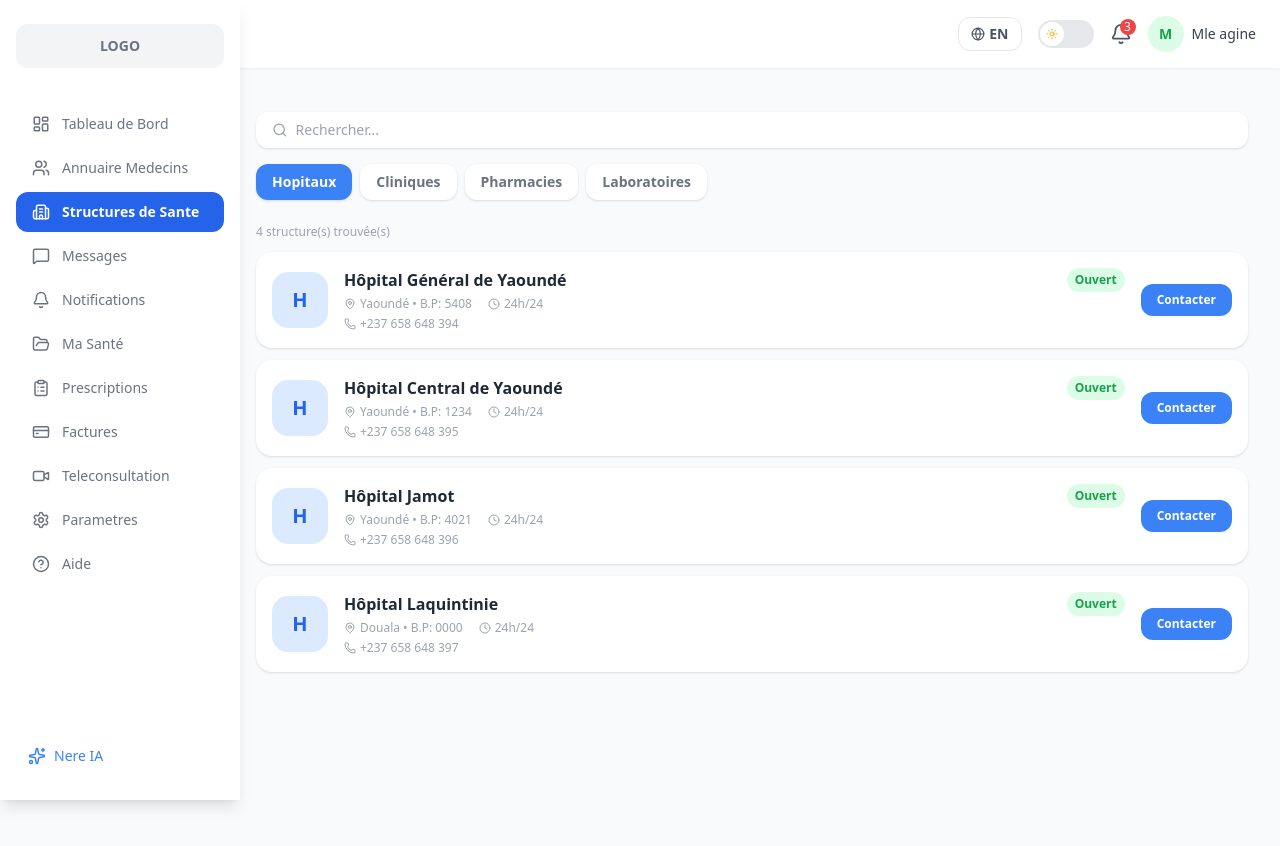
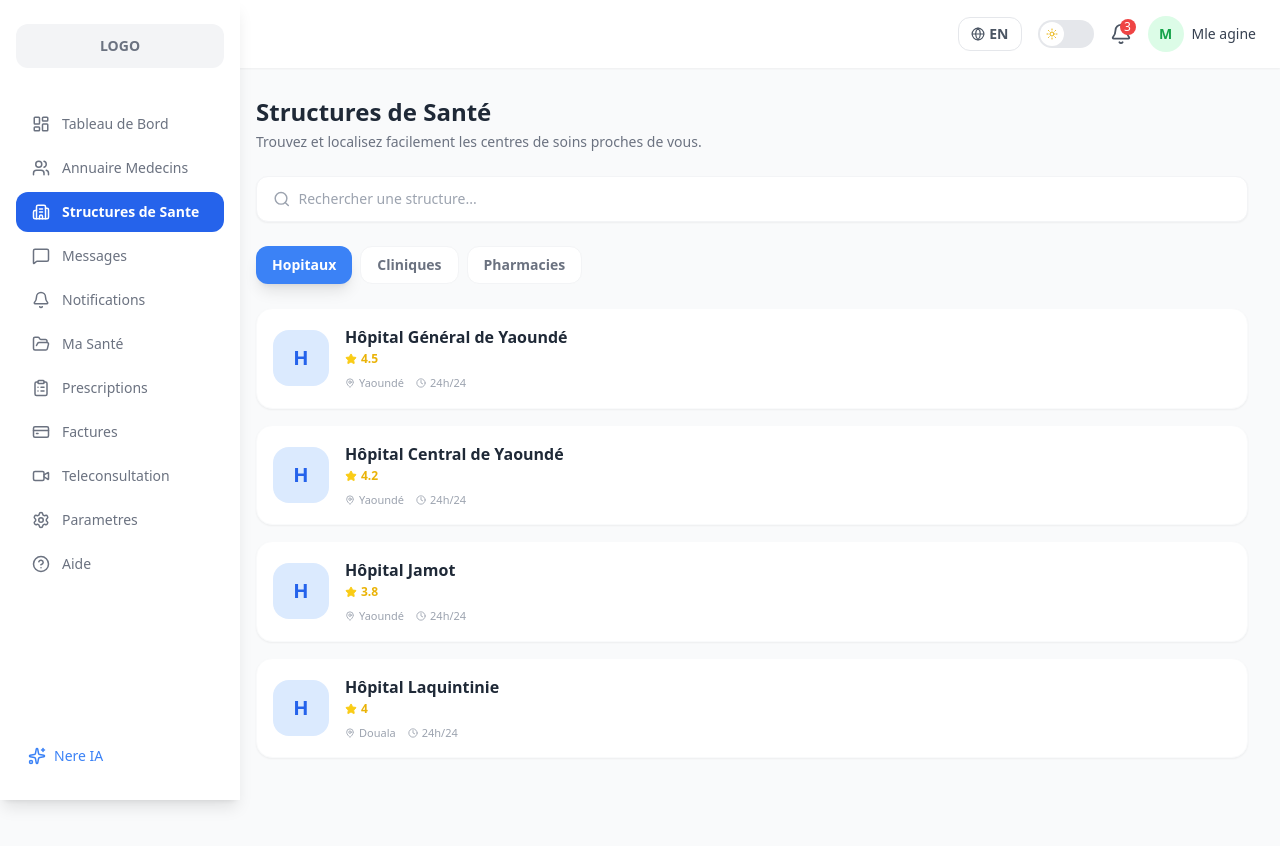
Before and after one commit to Nere-Care/NERE-HEALTH, a React app in the folder frontend/web/: page /structures in a window 1280 px wide. Shown: the top 846 px of the page. Built offline with nearby package versions, Linux system fonts and the light colour scheme; the HTML template or start-up script is replaced by a standard one.

Commit message:
feat:ajout annuaire medecin sidbar role-based,pages medecin, factures,profil medecin, modifications des pages tableau d bord, parametre

```diff
--- a/frontend/web/src/App.jsx
+++ b/frontend/web/src/App.jsx
@@ -52,6 +52,8 @@ function App() {
                 <Route path="/aide" element={<Aide darkMode={darkMode} />} />
                 <Route path="/parametres" element={<Parametres darkMode={darkMode} />} />
                 <Route path="/structures" element={<StructuresSante darkMode={darkMode} />} />
+                <Route path="/profilStructure/:id" element={<ProfilStructure darkMode={darkMode} />} />
+
               </Routes>
             </main>
           </div>
@@ -81,6 +83,7 @@ function App() {
               <Route path="/structure/profil" element={<ProfilStructure darkMode={darkMode} />} />
              <Route path="/structure/personnel" element={<PersonnelStructure darkMode={darkMode} />} />
              <Route path="/structure/demandes" element={<DemandesStructure darkMode={darkMode} />} />
+
             </Routes>
           </main>
         </div>
--- /dev/null
+++ b/frontend/web/src/pages/patient/profilStructure.jsx
@@ -0,0 +1,119 @@
+import { useParams, useNavigate } from 'react-router-dom';
+import { ArrowLeft, MapPin, Phone, Clock, Star, ShieldCheck, Info } from 'lucide-react';
+
+// 1. On centralise les données (Idéalement, déportez ceci dans un fichier data.js)
+const allData = [
+  { id: 1, nom: "Hôpital Général de Yaoundé", ville: "Yaoundé", bp: "B.P: 5408", tel: "+237 658 648 394", horaire: "24h/24", statut: "Ouvert", note: 4.5, type: "Hôpital", description: "Hôpital de référence nationale spécialisé dans les soins de haute technologie." },
+  { id: 2, nom: "Hôpital Central de Yaoundé", ville: "Yaoundé", bp: "B.P: 1234", tel: "+237 658 648 395", horaire: "24h/24", statut: "Ouvert", note: 4.2, type: "Hôpital", description: "L'un des plus anciens et grands hôpitaux du Cameroun." },
+  { id: 3, nom: "Hôpital Jamot", ville: "Yaoundé", bp: "B.P: 4021", tel: "+237 658 648 396", horaire: "24h/24", statut: "Ouvert", note: 3.8, type: "Hôpital", description: "Spécialisé dans les pathologies respiratoires et psychiatriques." },
+  { id: 4, nom: "Hôpital Laquintinie", ville: "Douala", bp: "B.P: 0000", tel: "+237 658 648 397", horaire: "24h/24", statut: "Ouvert", note: 4.0, type: "Hôpital", description: "Centre hospitalier historique de la ville de Douala." },
+  { id: 5, nom: "Clinique du Wouri", ville: "Douala", bp: "B.P: 2021", tel: "+237 691 234 567", horaire: "07h - 22h", statut: "Ouvert", note: 4.7, type: "Clinique", description: "Établissement privé offrant des soins personnalisés de qualité." },
+  { id: 6, nom: "Clinique Bastos", ville: "Yaoundé", bp: "B.P: 3045", tel: "+237 691 234 568", horaire: "08h - 20h", statut: "Ouvert", note: 4.6, type: "Clinique", description: "Située au quartier Bastos, spécialisée en soins VIP." },
+  { id: 9, nom: "Pharmacie du Marché Central", ville: "Yaoundé", bp: "B.P: 1001", tel: "+237 677 123 456", horaire: "08h - 22h", statut: "Ouvert", note: 4.8, type: "Pharmacie", description: "Vaste choix de produits pharmaceutiques et parapharmaceutiques." },
+  { id: 10, nom: "Pharmacie Française", ville: "Douala", bp: "B.P: 2002", tel: "+237 677 123 457", horaire: "07h - 23h", statut: "Ouvert", note: 4.5, type: "Pharmacie", description: "Service rapide et médicaments de qualité en plein centre de Douala." }
+];
+
+export default function ProfilStructure({ darkMode }) {
+  const { id } = useParams(); // Récupère l'ID depuis l'URL
+  const navigate = useNavigate();
+
+  // 2. Recherche dynamique de la structure correspondante
+  // Number(id) est crucial car l'ID dans l'URL est un texte "1", on le veut en nombre 1.
+  const structure = allData.find(s => s.id === Number(id));
+
+  // 3. Gestion de l'erreur si la structure n'existe pas
+  if (!structure) {
+    return (
+      <div className={`min-h-screen flex flex-col items-center justify-center p-6 ${darkMode ? "bg-gray-900 text-white" : "bg-gray-50 text-gray-800"}`}>
+        <Info size={48} className="text-gray-400 mb-4" />
+        <p className="text-center font-bold">Structure introuvable</p>
+        <button onClick={() => navigate(-1)} className="mt-4 text-blue-500 font-semibold">
+          Retourner à la liste
+        </button>
+      </div>
+    );
+  }
+
+  return (
+    <div className={`min-h-screen transition-colors duration-300 ${darkMode ? "bg-gray-900 text-white" : "bg-gray-50 text-gray-800"}`}>
+
+      {/* Banner avec bouton retour */}
+      <div className="relative h-44 bg-gradient-to-br from-blue-700 to-blue-400">
+        <button
+          onClick={() => navigate(-1)} // La flèche retour
+          className="absolute top-8 left-4 p-3 bg-white/20 backdrop-blur-lg rounded-full text-white hover:bg-white/30 transition-all border border-white/30"
+        >
+          <ArrowLeft size={22} />
+        </button>
+      </div>
+
+      {/* Carte de Profil */}
+      <div className="px-4 -mt-12 pb-10">
+        <div className={`rounded-[32px] shadow-2xl p-6 ${darkMode ? "bg-gray-800 border border-gray-700" : "bg-white"}`}>
+
+          {/* Badge Statut & Type */}
+          <div className="flex justify-between items-center mb-4">
+            <span className={`text-[10px] uppercase font-black px-3 py-1 rounded-lg ${darkMode ? "bg-blue-900/40 text-blue-400" : "bg-blue-50 text-blue-600"}`}>
+              {structure.type}
+            </span>
+            <span className={`text-[10px] font-bold px-3 py-1 rounded-full ${structure.statut === "Ouvert" ? "bg-green-100 text-green-600" : "bg-red-100 text-red-500"}`}>
+              {structure.statut}
+            </span>
+          </div>
+
+          <h1 className="text-2xl font-extrabold leading-tight">{structure.nom}</h1>
+
+          <div className="flex items-center gap-1.5 mt-2 mb-6">
+            <Star size={16} className="text-yellow-400 fill-yellow-400" />
+            <span className="font-bold text-sm">{structure.note} / 5</span>
+            <span className="text-gray-400 text-xs ml-1">(120+ avis)</span>
+          </div>
+
+          <p className={`text-sm leading-relaxed mb-8 ${darkMode ? "text-gray-400" : "text-gray-500"}`}>
+            {structure.description}
+          </p>
+
+          {/* Liste des contacts */}
+          <div className="space-y-5">
+            <div className="flex items-center gap-4">
+              <div className={`p-2.5 rounded-xl ${darkMode ? "bg-gray-700 text-blue-400" : "bg-blue-50 text-blue-600"}`}>
+                <MapPin size={20} />
+              </div>
+              <div>
+                <p className="text-[10px] text-gray-400 uppercase font-bold">Localisation</p>
+                <p className="text-sm font-medium">{structure.ville}, {structure.bp}</p>
+              </div>
+            </div>
+
+            <div className="flex items-center gap-4">
+              <div className={`p-2.5 rounded-xl ${darkMode ? "bg-gray-700 text-blue-400" : "bg-blue-50 text-blue-600"}`}>
+                <Phone size={20} />
+              </div>
+              <div>
+                <p className="text-[10px] text-gray-400 uppercase font-bold">Téléphone</p>
+                <p className="text-sm font-medium">{structure.tel}</p>
+              </div>
+            </div>
+
+            <div className="flex items-center gap-4">
+              <div className={`p-2.5 rounded-xl ${darkMode ? "bg-gray-700 text-blue-400" : "bg-blue-50 text-blue-600"}`}>
+                <Clock size={20} />
+              </div>
+              <div>
+                <p className="text-[10px] text-gray-400 uppercase font-bold">Horaires</p>
+                <p className="text-sm font-medium">{structure.horaire}</p>
+              </div>
+            </div>
+          </div>
+
+          {/* Bouton d'appel final */}
+          <button className="w-full mt-10 bg-blue-600 hover:bg-blue-700 active:scale-95 transition-all text-white font-bold py-4 rounded-2xl shadow-xl shadow-blue-500/30 flex items-center justify-center gap-2 text-sm uppercase tracking-wide">
+            <Phone size={18} />
+            Contacter maintenant
+          </button>
+
+        </div>
+      </div>
+    </div>
+  );
+}
--- a/frontend/web/src/pages/patient/structuressante.jsx
+++ b/frontend/web/src/pages/patient/structuressante.jsx
@@ -1,44 +1,39 @@
 import { useState } from 'react';
-import { MapPin, Phone, Clock, Search } from 'lucide-react';
+import { MapPin, Phone, Clock, Search, Star } from 'lucide-react';
 import { useLanguage } from '../../LanguageContext';
+import { useNavigate } from 'react-router-dom';
 
 const data = {
   Hopitaux: [
-    { id: 1, nom: "Hôpital Général de Yaoundé", ville: "Yaoundé", bp: "B.P: 5408", tel: "+237 658 648 394", horaire: "24h/24", statut: "Ouvert" },
-    { id: 2, nom: "Hôpital Central de Yaoundé", ville: "Yaoundé", bp: "B.P: 1234", tel: "+237 658 648 395", horaire: "24h/24", statut: "Ouvert" },
-    { id: 3, nom: "Hôpital Jamot", ville: "Yaoundé", bp: "B.P: 4021", tel: "+237 658 648 396", horaire: "24h/24", statut: "Ouvert" },
-    { id: 4, nom: "Hôpital Laquintinie", ville: "Douala", bp: "B.P: 0000", tel: "+237 658 648 397", horaire: "24h/24", statut: "Ouvert" },
+    { id: 1, nom: "Hôpital Général de Yaoundé", ville: "Yaoundé", bp: "B.P: 5408", tel: "+237 658 648 394", horaire: "24h/24", statut: "Ouvert", note: 4.5 },
+    { id: 2, nom: "Hôpital Central de Yaoundé", ville: "Yaoundé", bp: "B.P: 1234", tel: "+237 658 648 395", horaire: "24h/24", statut: "Ouvert", note: 4.2 },
+    { id: 3, nom: "Hôpital Jamot", ville: "Yaoundé", bp: "B.P: 4021", tel: "+237 658 648 396", horaire: "24h/24", statut: "Ouvert", note: 3.8 },
+    { id: 4, nom: "Hôpital Laquintinie", ville: "Douala", bp: "B.P: 0000", tel: "+237 658 648 397", horaire: "24h/24", statut: "Ouvert", note: 4.0 },
   ],
   Cliniques: [
-    { id: 1, nom: "Clinique du Wouri", ville: "Douala", bp: "B.P: 2021", tel: "+237 691 234 567", horaire: "07h - 22h", statut: "Ouvert" },
-    { id: 2, nom: "Clinique Bastos", ville: "Yaoundé", bp: "B.P: 3045", tel: "+237 691 234 568", horaire: "08h - 20h", statut: "Ouvert" },
-    { id: 3, nom: "Clinique La Grâce", ville: "Douala", bp: "B.P: 1122", tel: "+237 691 234 569", horaire: "07h - 21h", statut: "Fermé" },
-    { id: 4, nom: "Clinique Monkam", ville: "Yaoundé", bp: "B.P: 5566", tel: "+237 691 234 570", horaire: "08h - 22h", statut: "Ouvert" },
+    { id: 5, nom: "Clinique du Wouri", ville: "Douala", bp: "B.P: 2021", tel: "+237 691 234 567", horaire: "07h - 22h", statut: "Ouvert", note: 4.7 },
+    { id: 6, nom: "Clinique Bastos", ville: "Yaoundé", bp: "B.P: 3045", tel: "+237 691 234 568", horaire: "08h - 20h", statut: "Ouvert", note: 4.6 },
+    { id: 7, nom: "Clinique La Grâce", ville: "Douala", bp: "B.P: 1122", tel: "+237 691 234 569", horaire: "07h - 21h", statut: "Fermé", note: 3.5 },
+    { id: 8, nom: "Clinique Monkam", ville: "Yaoundé", bp: "B.P: 5566", tel: "+237 691 234 570", horaire: "08h - 22h", statut: "Ouvert", note: 4.3 },
   ],
   Pharmacies: [
-    { id: 1, nom: "Pharmacie du Marché Central", ville: "Yaoundé", bp: "B.P: 1001", tel: "+237 677 123 456", horaire: "08h - 22h", statut: "Ouvert" },
-    { id: 2, nom: "Pharmacie Française", ville: "Douala", bp: "B.P: 2002", tel: "+237 677 123 457", horaire: "07h - 23h", statut: "Ouvert" },
-    { id: 3, nom: "Pharmacie de la Paix", ville: "Bafoussam", bp: "B.P: 3003", tel: "+237 677 123 458", horaire: "08h - 20h", statut: "Fermé" },
-    { id: 4, nom: "Pharmacie Ndokoti", ville: "Douala", bp: "B.P: 4004", tel: "+237 677 123 459", horaire: "24h/24", statut: "Ouvert" },
-  ],
-  Laboratoires: [
-    { id: 1, nom: "Laboratoire Pasteur", ville: "Yaoundé", bp: "B.P: 5005", tel: "+237 699 111 222", horaire: "07h - 18h", statut: "Ouvert" },
-    { id: 2, nom: "Labo Analyse Médicale Douala", ville: "Douala", bp: "B.P: 6006", tel: "+237 699 111 223", horaire: "07h - 17h", statut: "Ouvert" },
-    { id: 3, nom: "Laboratoire Bio Santé", ville: "Bafoussam", bp: "B.P: 7007", tel: "+237 699 111 224", horaire: "08h - 16h", statut: "Fermé" },
-    { id: 4, nom: "Centre d'Analyses Médicales", ville: "Yaoundé", bp: "B.P: 8008", tel: "+237 699 111 225", horaire: "07h - 19h", statut: "Ouvert" },
+    { id: 9, nom: "Pharmacie du Marché Central", ville: "Yaoundé", bp: "B.P: 1001", tel: "+237 677 123 456", horaire: "08h - 22h", statut: "Ouvert", note: 4.8 },
+    { id: 10, nom: "Pharmacie Française", ville: "Douala", bp: "B.P: 2002", tel: "+237 677 123 457", horaire: "07h - 23h", statut: "Ouvert", note: 4.5 },
+    { id: 11, nom: "Pharmacie de la Paix", ville: "Bafoussam", bp: "B.P: 3003", tel: "+237 677 123 458", horaire: "08h - 20h", statut: "Fermé", note: 3.9 },
+    { id: 12, nom: "Pharmacie Ndokoti", ville: "Douala", bp: "B.P: 4004", tel: "+237 677 123 459", horaire: "24h/24", statut: "Ouvert", note: 4.1 },
   ],
 };
 
-const icones = { Hopitaux: "H", Cliniques: "C", Pharmacies: "P", Laboratoires: "L" };
+const icones = { Hopitaux: "H", Cliniques: "C", Pharmacies: "P" };
 const couleurs = {
   Hopitaux: { bg: "bg-blue-100", text: "text-blue-600", active: "bg-blue-500" },
   Cliniques: { bg: "bg-green-100", text: "text-green-600", active: "bg-green-500" },
   Pharmacies: { bg: "bg-purple-100", text: "text-purple-600", active: "bg-purple-500" },
-  Laboratoires: { bg: "bg-orange-100", text: "text-orange-600", active: "bg-orange-500" },
 };
 
 export default function StructuresSante({ darkMode }) {
   const { t } = useLanguage();
+  const navigate = useNavigate();
   const [onglet, setOnglet] = useState("Hopitaux");
   const [recherche, setRecherche] = useState("");
 
@@ -50,78 +45,68 @@ export default function StructuresSante({ darkMode }) {
   return (
     <div className={`p-4 min-h-screen ${darkMode ? "bg-gray-900" : "bg-gray-50"}`}>
 
-      <h1 className="text-lg font-bold text-blue-600 mb-2">{/*t.structuresSante*/}</h1>
-      <button className={`flex items-center gap-1 text-sm font-semibold mb-4
-        ${darkMode ? "text-gray-300" : "text-gray-700"}`}>
-      </button>
+      <div className="mb-6 mt-2">
+        <h1 className={`text-2xl font-extrabold ${darkMode ? "text-white" : "text-gray-800"}`}>
+          Structures de Santé
+        </h1>
+        <p className={`text-sm mt-1 ${darkMode ? "text-gray-400" : "text-gray-500"}`}>
+          Trouvez et localisez facilement les centres de soins proches de vous.
+        </p>
+      </div>
 
-      {/* Recherche */}
-      <div className={`flex items-center gap-2 rounded-xl px-4 py-2 shadow mb-4
-        ${darkMode ? "bg-gray-800" : "bg-white"}`}>
-        <Search size={16} className="text-gray-400" />
+      <div className={`flex items-center gap-2 rounded-xl px-4 py-3 shadow-sm mb-6 border
+        ${darkMode ? "bg-gray-800 border-gray-700" : "bg-white border-gray-100"}`}>
+        <Search size={18} className="text-gray-400" />
         <input
           type="text"
-          placeholder={t.rechercher}
-          className={`outline-none text-sm w-full
-            ${darkMode ? "bg-gray-800 text-white placeholder-gray-500" : ""}`}
+          placeholder="Rechercher une structure..."
+          className={`outline-none text-sm w-full ${darkMode ? "bg-gray-800 text-white" : "bg-white"}`}
           value={recherche}
           onChange={(e) => setRecherche(e.target.value)}
         />
       </div>
 
-      {/* Onglets */}
       <div className="flex flex-wrap gap-2 mb-6">
         {Object.keys(data).map((tab) => (
           <button
             key={tab}
             onClick={() => setOnglet(tab)}
             className={`px-4 py-2 rounded-xl text-sm font-semibold transition-all
-              ${onglet === tab
-                ? `${couleurs[tab].active} text-white shadow`
-                : darkMode
-                  ? "bg-gray-800 text-gray-300 hover:bg-gray-700 shadow"
-                  : "bg-white text-gray-500 hover:bg-gray-50 shadow"
-              }`}
+              ${onglet === tab ? `${couleurs[tab].active} text-white shadow-lg` :
+              darkMode ? "bg-gray-800 text-gray-300" : "bg-white text-gray-500 border border-gray-100"}`}
           >
-            {t[tab.toLowerCase()] || tab}
+            {tab}
           </button>
         ))}
       </div>
 
-      <p className="text-xs text-gray-400 mb-3">{structures.length} structure(s) trouvée(s)</p>
-
-      {/* Liste */}
-      <div className="flex flex-col gap-3">
+      <div className="flex flex-col gap-4">
         {structures.map((structure) => (
-          <div key={structure.id}
-            className={`rounded-2xl shadow p-4 flex items-center gap-4 hover:shadow-md transition-all
-              ${darkMode ? "bg-gray-800" : "bg-white"}`}>
+          <div
+            key={structure.id}
+            onClick={() => navigate(`/profilstructure/${structure.id}`)}
+            className={`rounded-2xl p-4 flex items-center gap-4 cursor-pointer transition-all border
+              ${darkMode ? "bg-gray-800 border-gray-700" : "bg-white border-gray-50 shadow-sm"}`}
+          >
             <div className={`w-14 h-14 rounded-2xl ${couleurs[onglet].bg} flex items-center justify-center flex-shrink-0`}>
               <span className={`text-xl font-bold ${couleurs[onglet].text}`}>{icones[onglet]}</span>
             </div>
+
             <div className="flex-1">
-              <div className="flex items-center justify-between mb-1">
-                <h3 className={`font-bold ${darkMode ? "text-white" : "text-gray-800"}`}>{structure.nom}</h3>
-                <span className={`text-xs px-2 py-1 rounded-full font-semibold
-                  ${structure.statut === "Ouvert" ? "bg-green-100 text-green-600" : "bg-red-100 text-red-500"}`}>
-                  {structure.statut === "Ouvert" ? t.ouvert : t.ferme}
-                </span>
-              </div>
-              <div className="flex items-center gap-4">
-                <div className="flex items-center gap-1 text-xs text-gray-400">
-                  <MapPin size={12} />{structure.ville} • {structure.bp}
-                </div>
-                <div className="flex items-center gap-1 text-xs text-gray-400">
-                  <Clock size={12} />{structure.horaire}
+              <div className="flex items-start justify-between">
+                <div>
+                  <h3 className={`font-bold ${darkMode ? "text-white" : "text-gray-800"}`}>{structure.nom}</h3>
+                  <div className="flex items-center gap-1 mt-0.5">
+                    <Star size={12} className="text-yellow-400 fill-yellow-400" />
+                    <span className="text-xs font-bold text-yellow-500">{structure.note}</span>
+                  </div>
                 </div>
               </div>
-              <div className="flex items-center gap-1 text-xs text-gray-400 mt-1">
-                <Phone size={12} />{structure.tel}
+              <div className="flex items-center gap-3 mt-2 text-[11px] text-gray-400">
+                <span className="flex items-center gap-1"><MapPin size={10}/>{structure.ville}</span>
+                <span className="flex items-center gap-1"><Clock size={10}/>{structure.horaire}</span>
               </div>
             </div>
-            <button className={`px-4 py-2 rounded-xl text-white text-xs font-semibold flex-shrink-0 ${couleurs[onglet].active}`}>
-              {t.contacter}
-            </button>
           </div>
         ))}
       </div>
```
